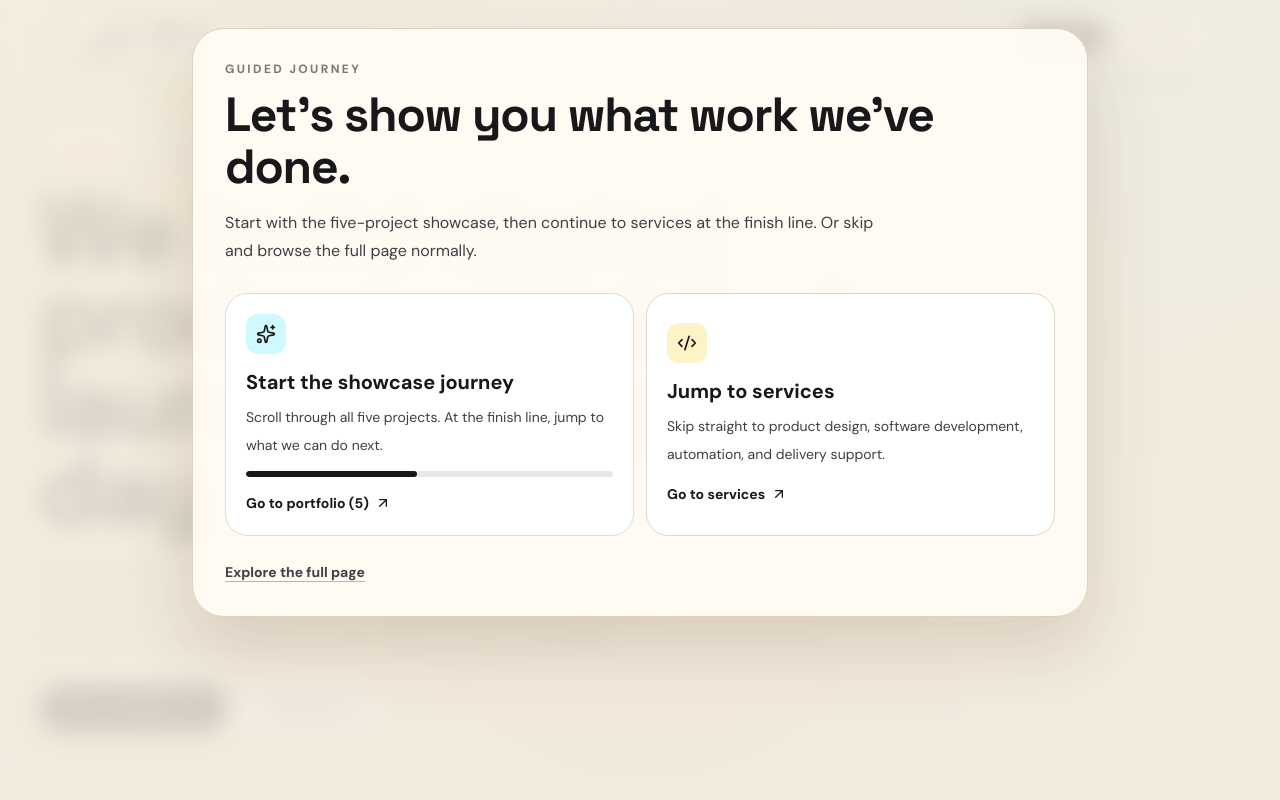
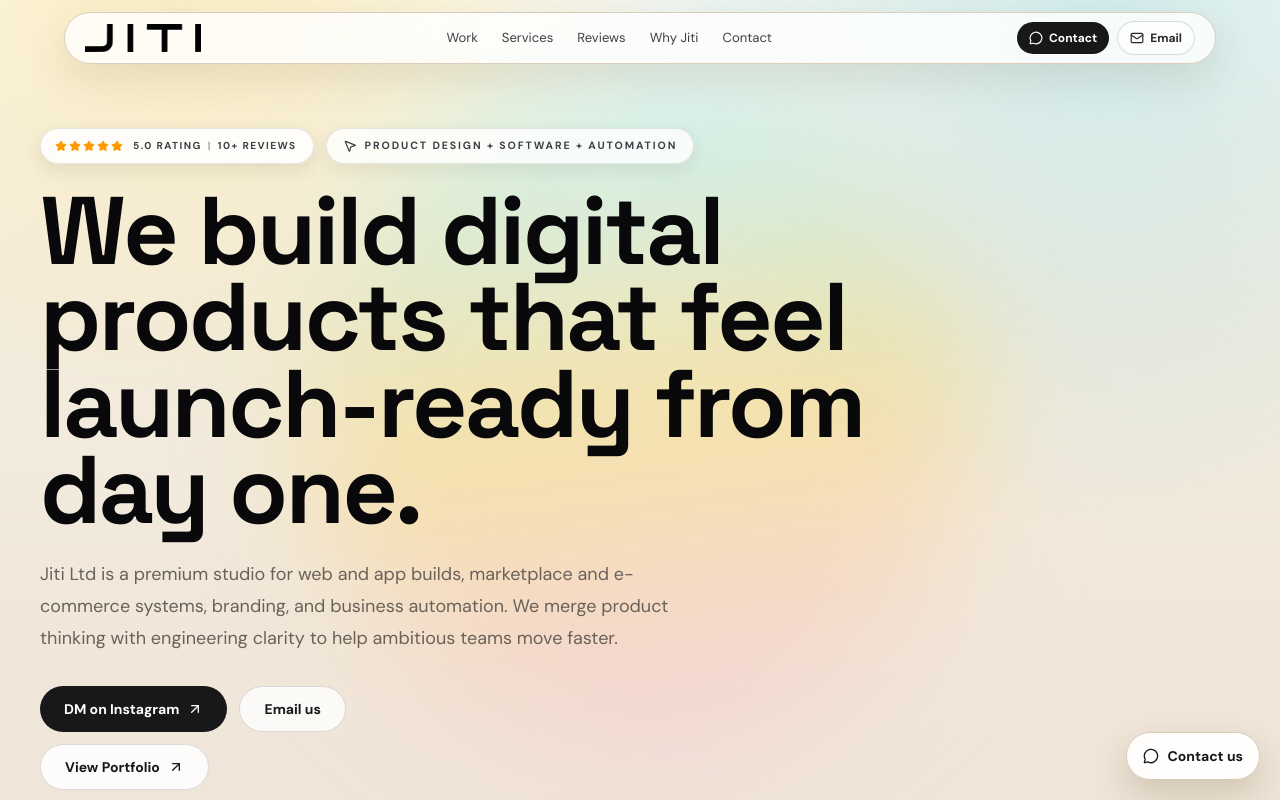
Before and after one commit to Jo-Vin/jiti.ltd, a Next.js app: page / in a window 1280 px wide. Shown: the top 800 px of the page. Built offline with nearby package versions, Linux system fonts and the light colour scheme.

Commit message:
update to experience

```diff
--- a/components/ExperienceGate.jsx
+++ b/components/ExperienceGate.jsx
@@ -1,35 +1,45 @@
 "use client";
 
-import { useEffect, useState } from "react";
+import { useCallback, useEffect, useRef, useState } from "react";
 import { AnimatePresence, motion } from "framer-motion";
-import { ArrowUpRight, Code2, Sparkles } from "lucide-react";
 
-const AUTO_START_SECONDS = 10;
+const AUTO_START_SECONDS = 5;
 
-export default function ExperienceGate({ visible, onSelect, onSkip }) {
+export default function ExperienceGate({ visible, onSelect }) {
   const [countdown, setCountdown] = useState(AUTO_START_SECONDS);
+  const hasStartedRef = useRef(false);
+
+  const startShowcaseJourney = useCallback(() => {
+    if (hasStartedRef.current) {
+      return;
+    }
+
+    hasStartedRef.current = true;
+    onSelect("work");
+  }, [onSelect]);
 
   useEffect(() => {
     if (!visible) {
       return undefined;
     }
 
+    hasStartedRef.current = false;
+
     const timer = window.setInterval(() => {
       setCountdown((current) => {
         const next = Math.max(current - 1, 0);
         if (next === 0) {
           window.clearInterval(timer);
-          window.setTimeout(() => onSelect("work"), 240);
+          window.setTimeout(() => {
+            startShowcaseJourney();
+          }, 180);
         }
         return next;
       });
     }, 1000);
 
     return () => window.clearInterval(timer);
-  }, [visible, onSelect]);
-
-  const progressPercent =
-    ((AUTO_START_SECONDS - countdown) / AUTO_START_SECONDS) * 100;
+  }, [visible, startShowcaseJourney]);
 
   return (
     <AnimatePresence>
@@ -52,77 +62,23 @@ export default function ExperienceGate({ visible, onSelect, onSkip }) {
             }}
             transition={{ duration: 0.38, ease: "easeOut" }}
           >
-            <p className="text-xs font-semibold uppercase tracking-[0.2em] text-zinc-700/70">
-              Guided journey
+            <h2 className="text-[2rem] font-bold leading-[1.05] text-zinc-950 sm:text-5xl">
+              Welcome to Jiti
+            </h2>
+            <p className="mt-3 text-[0.95rem] font-medium text-zinc-700 sm:mt-4 sm:text-base">
+              The showcase journey will begin in
             </p>
-            <h2 className="mt-2 text-[1.95rem] font-bold leading-[1.08] sm:mt-3 sm:text-5xl">
-              Let&apos;s show you what work we&apos;ve done.
-            </h2>
-            <p className="mt-3 max-w-2xl text-[0.96rem] leading-7 text-zinc-700 sm:mt-4 sm:text-base">
-              Start with the five-project showcase, then continue to services at the
-              finish line. Or skip and browse the full page normally.
+            <p className="mt-2 text-5xl font-bold leading-none text-zinc-950 sm:text-6xl">
+              {countdown}
             </p>
 
-            <div className="mt-5 grid gap-3 sm:mt-7 sm:grid-cols-2">
-              <button
-                type="button"
-                onClick={() => onSelect("work")}
-                className="group rounded-[1.25rem] border border-[#cfe3dd] bg-white p-4 text-left transition hover:bg-cyan-50/80 focus-visible:outline-none focus-visible:ring-2 focus-visible:ring-cyan-400/70 sm:rounded-[1.4rem] sm:p-5"
-              >
-                <span className="mb-4 inline-flex rounded-xl bg-cyan-100 p-2.5 text-zinc-900">
-                  <Sparkles className="h-[1.125rem] w-[1.125rem] sm:h-5 sm:w-5" />
-                </span>
-                <p className="text-[1.6rem] leading-tight font-semibold sm:text-xl">
-                  Start the showcase journey
-                </p>
-                <p className="mt-2 text-[0.96rem] leading-6 text-zinc-700 sm:text-sm sm:leading-7">
-                  Scroll through all five projects. At the finish line, jump to what
-                  we can do next.
-                </p>
-                <div className="mt-3 h-1.5 overflow-hidden rounded-full bg-zinc-900/10">
-                  <motion.div
-                    className="h-full rounded-full bg-zinc-900"
-                    animate={{ width: `${progressPercent}%` }}
-                    transition={{ duration: 0.25, ease: "easeOut" }}
-                  />
-                </div>
-                <p className="mt-3 inline-flex items-center text-sm font-semibold text-zinc-900 sm:mt-4">
-                  Go to portfolio ({countdown})
-                  <ArrowUpRight className="ml-1.5 h-4 w-4 transition group-hover:translate-x-0.5 group-hover:-translate-y-0.5" />
-                </p>
-              </button>
-
-              <button
-                type="button"
-                onClick={() => onSelect("services")}
-                className="group rounded-[1.25rem] border border-[#e1d5c7] bg-white p-4 text-left transition hover:bg-amber-50/80 focus-visible:outline-none focus-visible:ring-2 focus-visible:ring-amber-400/70 sm:rounded-[1.4rem] sm:p-5"
-              >
-                <span className="mb-4 inline-flex rounded-xl bg-amber-100 p-2.5 text-zinc-900">
-                  <Code2 className="h-[1.125rem] w-[1.125rem] sm:h-5 sm:w-5" />
-                </span>
-                <p className="text-[1.6rem] leading-tight font-semibold sm:text-xl">
-                  Jump to services
-                </p>
-                <p className="mt-2 text-[0.96rem] leading-6 text-zinc-700 sm:text-sm sm:leading-7">
-                  Skip straight to product design, software development, automation,
-                  and delivery support.
-                </p>
-                <p className="mt-3 inline-flex items-center text-sm font-semibold text-zinc-900 sm:mt-4">
-                  Go to services
-                  <ArrowUpRight className="ml-1.5 h-4 w-4 transition group-hover:translate-x-0.5 group-hover:-translate-y-0.5" />
-                </p>
-              </button>
-            </div>
-
-            <div className="mt-5 sm:mt-6">
-              <button
-                type="button"
-                onClick={onSkip}
-                className="text-sm font-semibold text-zinc-700 underline decoration-zinc-500/50 underline-offset-4 transition hover:text-zinc-950"
-              >
-                Explore the full page
-              </button>
-            </div>
+            <button
+              type="button"
+              onClick={startShowcaseJourney}
+              className="mt-6 inline-flex items-center rounded-full border border-zinc-900/14 bg-white px-5 py-2.5 text-sm font-semibold text-zinc-900 transition hover:bg-zinc-50 focus-visible:outline-none focus-visible:ring-2 focus-visible:ring-zinc-400/70"
+            >
+              Start now
+            </button>
           </motion.div>
         </motion.div>
       ) : null}
--- a/components/Hero.jsx
+++ b/components/Hero.jsx
@@ -1,11 +1,47 @@
 "use client";
 
+import { useCallback, useEffect, useRef, useState } from "react";
 import { motion } from "framer-motion";
 import { ArrowUpRight, MousePointer2, Star } from "lucide-react";
 import { contact, socialProof } from "@/data/siteData";
 
-export default function Hero() {
+const PORTFOLIO_COUNTDOWN_SECONDS = 30;
+
+export default function Hero({ onViewPortfolio, countdownActive = false }) {
   const stars = Array.from({ length: socialProof.rating });
+  const [portfolioCountdown, setPortfolioCountdown] = useState(
+    PORTFOLIO_COUNTDOWN_SECONDS,
+  );
+  const hasTriggeredPortfolioRef = useRef(false);
+
+  const startPortfolioJourney = useCallback(() => {
+    if (hasTriggeredPortfolioRef.current) {
+      return;
+    }
+
+    hasTriggeredPortfolioRef.current = true;
+    onViewPortfolio?.();
+  }, [onViewPortfolio]);
+
+  useEffect(() => {
+    if (!countdownActive || hasTriggeredPortfolioRef.current) {
+      return undefined;
+    }
+
+    if (portfolioCountdown === 0) {
+      const autoTimer = window.setTimeout(() => {
+        startPortfolioJourney();
+      }, 140);
+
+      return () => window.clearTimeout(autoTimer);
+    }
+
+    const tickTimer = window.setTimeout(() => {
+      setPortfolioCountdown((current) => Math.max(current - 1, 0));
+    }, 1000);
+
+    return () => window.clearTimeout(tickTimer);
+  }, [countdownActive, portfolioCountdown, startPortfolioJourney]);
 
   return (
     <section className="relative overflow-x-clip px-4 pb-18 pt-12 sm:px-6 lg:px-10">
@@ -52,7 +88,8 @@ export default function Hero() {
             thinking with engineering clarity to help ambitious teams move faster.
           </p>
 
-          <div className="mt-8 flex flex-col gap-3 sm:flex-row">
+          <div className="mt-8 max-w-xl space-y-3">
+            <div className="flex flex-col gap-3 sm:flex-row">
               <a
                 href={contact.instagramLink}
                 target="_blank"
@@ -66,8 +103,18 @@ export default function Hero() {
                 href={contact.emailLink}
                 className="inline-flex items-center justify-center rounded-full border border-zinc-900/15 bg-white/80 px-6 py-3 text-sm font-semibold text-zinc-900 transition hover:bg-white focus-visible:outline-none focus-visible:ring-2 focus-visible:ring-zinc-400/70"
               >
-              {contact.email}
+                Email us
               </a>
+            </div>
+
+            <button
+              type="button"
+              onClick={startPortfolioJourney}
+              className="inline-flex w-full items-center justify-center rounded-full border border-zinc-900/14 bg-white/88 px-6 py-3 text-sm font-semibold text-zinc-900 transition hover:bg-white focus-visible:outline-none focus-visible:ring-2 focus-visible:ring-zinc-400/70 sm:w-auto"
+            >
+              {countdownActive ? `View Portfolio (${portfolioCountdown})` : "View Portfolio"}
+              <ArrowUpRight className="ml-2 h-4 w-4" />
+            </button>
           </div>
         </motion.div>
       </div>
--- a/components/PortfolioPage.jsx
+++ b/components/PortfolioPage.jsx
@@ -3,7 +3,6 @@
 import { useEffect, useState } from "react";
 import ContactCTA from "@/components/ContactCTA";
 import DeviceShowcase from "@/components/DeviceShowcase";
-import ExperienceGate from "@/components/ExperienceGate";
 import Footer from "@/components/Footer";
 import FloatingContact from "@/components/FloatingContact";
 import Hero from "@/components/Hero";
@@ -15,57 +14,48 @@ import WhyJiti from "@/components/WhyJiti";
 
 export default function PortfolioPage() {
   const [showSplash, setShowSplash] = useState(true);
-  const [showExperienceGate, setShowExperienceGate] = useState(false);
+  const [showcaseHintKey, setShowcaseHintKey] = useState(0);
 
   useEffect(() => {
     const timer = window.setTimeout(() => {
       setShowSplash(false);
-      setShowExperienceGate(true);
     }, 1800);
 
     return () => window.clearTimeout(timer);
   }, []);
 
   useEffect(() => {
-    const shouldLock = showSplash || showExperienceGate;
-    document.body.style.overflow = shouldLock ? "hidden" : "";
+    document.body.style.overflow = showSplash ? "hidden" : "";
 
     return () => {
       document.body.style.overflow = "";
     };
-  }, [showSplash, showExperienceGate]);
+  }, [showSplash]);
 
-  const handleSelectStart = (sectionId) => {
-    setShowExperienceGate(false);
+  const scrollToShowcase = () => {
+    const target = document.getElementById("work");
+    if (!target) {
+      return;
+    }
 
-    window.setTimeout(() => {
-      const target = document.getElementById(sectionId);
-      if (target) {
-        const top = target.getBoundingClientRect().top + window.scrollY - 8;
-        window.scrollTo({ top: Math.max(0, top), behavior: "smooth" });
-      }
-    }, 540);
+    const top = target.getBoundingClientRect().top + window.scrollY - 8;
+    window.scrollTo({ top: Math.max(0, top), behavior: "smooth" });
+    setShowcaseHintKey((current) => current + 1);
   };
 
   return (
     <div className="relative min-h-screen text-[var(--ink)]">
       <SplashScreen visible={showSplash} />
-      <ExperienceGate
-        key={showExperienceGate ? "journey-open" : "journey-closed"}
-        visible={showExperienceGate}
-        onSelect={handleSelectStart}
-        onSkip={() => setShowExperienceGate(false)}
-      />
       <Navbar />
       <main id="main-content" className="pt-4">
-        <Hero />
-        <DeviceShowcase />
+        <Hero onViewPortfolio={scrollToShowcase} countdownActive={false} />
+        <DeviceShowcase onboardingHintKey={showcaseHintKey} />
         <Services />
         <WhyJiti />
         <SocialProof />
         <ContactCTA />
       </main>
-      <FloatingContact visible={!showSplash && !showExperienceGate} />
+      <FloatingContact visible={!showSplash} />
       <Footer />
     </div>
   );
--- a/data/siteData.js
+++ b/data/siteData.js
@@ -19,7 +19,7 @@ export const projects = [
     slug: "guides-app",
     name: "Guides.app",
     shortName: "Guides",
-    category: "Travel Tech",
+    category: ["Travel Tech", "App", "Web", "QR"],
     tagline:
       "A self-guided tour platform for web, iOS, and Android with offline-first mobile experiences.",
     summary:
@@ -68,36 +68,62 @@ export const projects = [
     },
   },
   {
-    slug: "property-codes",
-    name: "Property.Codes",
-    shortName: "Property",
-    category: "PropTech",
+    slug: "disposable-app",
+    name: "Disposable.app",
+    shortName: "Disposable",
+    category: ["Photo Sharing", "App", "PHP", "Co-founded"],
     tagline:
-      "A patent-pending hot lead generator for estate agents with real-time notifications.",
+      "International photo-sharing app startup built in PHP, with outreach-led growth.",
     summary:
-      "We built a lead-intent pipeline that captures buyer signals, scores urgency, and alerts sales teams instantly so high-intent prospects are reached first.",
-    gradient: "from-lime-200 via-emerald-100 to-teal-200",
-    accent: "bg-emerald-600",
-    accentColor: "#10b981",
-    laptopTitle: "Lead signal intelligence",
-    phoneTitle: "Agent alert stream",
+      "Co-founded and developed Disposable.app, an international photo-sharing startup used in over 120 countries and now ranking #1 on Google.com.",
+    gradient: "from-cyan-200 via-sky-100 to-indigo-200",
+    accent: "bg-sky-600",
+    accentColor: "#0284c7",
+    laptopTitle: "Global photo-sharing growth engine",
+    phoneTitle: "International sharing feed",
     logo: {
-      text: "Property.Codes",
+      text: "Disposable.app",
       src: "",
-      alt: "Property.Codes logo",
+      alt: "Disposable.app logo",
     },
     highlights: [
-      "Patent-pending approach",
-      "Live intent signals",
-      "Automated routing",
+      "Built in PHP from the ground up",
+      "Used in over 120 countries",
+      "Co-founded with outreach-led growth",
     ],
-    services: ["Platform architecture", "Workflow automation", "Realtime notifications"],
+    services: ["Product build", "PHP engineering", "Founder-led outreach"],
+  },
+  {
+    slug: "rocup",
+    name: "Rocup",
+    shortName: "Rocup",
+    category: ["Community Commerce", "App", "Web", "CRM"],
+    tagline:
+      "Complete system link community & commerce with shop check-in, rewards, leaderboards, and Shopify and CRM integrations.",
+    summary:
+      "We connected engagement mechanics and commerce systems into one complete platform that drives repeat participation and measurable retention.",
+    gradient: "from-zinc-200 via-stone-100 to-orange-100",
+    accent: "bg-zinc-900",
+    accentColor: "#18181b",
+    laptopTitle: "Partner and reward console",
+    phoneTitle: "Leaderboard + rewards",
+    logo: {
+      text: "Rocup",
+      src: "",
+      alt: "Rocup logo",
+    },
+    highlights: [
+      "Check-in gamification",
+      "Reward economy",
+      "Shopify and CRM sync",
+    ],
+    services: ["Platform UX", "Integration engineering", "Growth loops"],
   },
   {
     slug: "single-cards",
     name: "Single.Cards",
     shortName: "Single",
-    category: "Marketplace",
+    category: ["E-commerce", "Marketplace", "AI", "Stripe"],
     tagline:
       "A trading card marketplace with AI card scanning, Stripe payments, and robust database management.",
     summary:
@@ -116,36 +142,10 @@ export const projects = [
     services: ["E-commerce build", "Payment integration", "Data modeling"],
   },
   {
-    slug: "rocup",
-    name: "Rocup",
-    shortName: "Rocup",
-    category: "Community Commerce",
-    tagline:
-      "Community commerce with shop check-in, rewards, leaderboards, and Shopify and CRM integrations.",
-    summary:
-      "We connected engagement mechanics and commerce systems into one playful platform that drives repeat participation and measurable retention.",
-    gradient: "from-zinc-200 via-stone-100 to-orange-100",
-    accent: "bg-zinc-900",
-    accentColor: "#18181b",
-    laptopTitle: "Partner and reward console",
-    phoneTitle: "Leaderboard + rewards",
-    logo: {
-      text: "Rocup",
-      src: "",
-      alt: "Rocup logo",
-    },
-    highlights: [
-      "Check-in gamification",
-      "Reward economy",
-      "Shopify and CRM sync",
-    ],
-    services: ["Platform UX", "Integration engineering", "Growth loops"],
-  },
-  {
     slug: "shrink-my-house",
     name: "Shrink my House",
     shortName: "Shrink",
-    category: "Service Website",
+    category: ["Service Business", "Web", "CRM", "Automation"],
     tagline:
       "A conversion-focused service site with CRM integration, automation, and 5-star review outcomes.",
     summary:
@@ -166,6 +166,32 @@ export const projects = [
       "5-star review support",
     ],
     services: ["Web build", "CRM integration", "Funnel optimization"],
+  },
+    {
+    slug: "property-codes",
+    name: "Property.Codes",
+    shortName: "Property",
+    category: ["PropTech", "Web", "CRM", "Automation"],
+    tagline:
+      "A patent-pending hot lead generator for estate agents with real-time notifications.",
+    summary:
+      "We built a lead-intent pipeline that captures buyer signals, scores urgency, and alerts sales teams instantly so high-intent prospects are reached first.",
+    gradient: "from-lime-200 via-emerald-100 to-teal-200",
+    accent: "bg-emerald-600",
+    accentColor: "#10b981",
+    laptopTitle: "Lead signal intelligence",
+    phoneTitle: "Agent alert stream",
+    logo: {
+      text: "Property.Codes",
+      src: "",
+      alt: "Property.Codes logo",
+    },
+    highlights: [
+      "Buyer intent capture",
+      "Live intent signals",
+      "Automated routing",
+    ],
+    services: ["Platform architecture", "Workflow automation", "Realtime notifications"],
   },
 ];
 
@@ -233,7 +259,7 @@ export const whyJiti = [
 ];
 
 export const socialProof = {
-  totalReviews: 9,
+  totalReviews: 10,
   rating: 5,
   headline: "Client feedback from real projects delivered by our team.",
 };
@@ -249,15 +275,15 @@ export const testimonials = [
   },
   {
     quote:
+      "Surpassed my expectations with attention to detail and produced a fantastic logo.",
+    author: "Dee Banks",
+    company: "China Unboxed",
+  },
+    {
+    quote:
       "Great designer who matched my expectations, very efficient and professional.",
     author: "Leon",
     company: "Legacy 1 Fitness",
-  },
-  {
-    quote:
-      "Surpassed my expectations with attention to detail and produced a fantastic logo.",
-    author: "Dee Banks",
-    company: "China Unboxed",
   },
   {
     quote:
```
Also changed, not shown: components/DeviceShowcase.jsx (+80 -10 lines), public/clients/disposable_mobile.png (added), 1 other file (tests, documents, lock files or other folders). Lines whose indentation alone changed are shown as unchanged.
